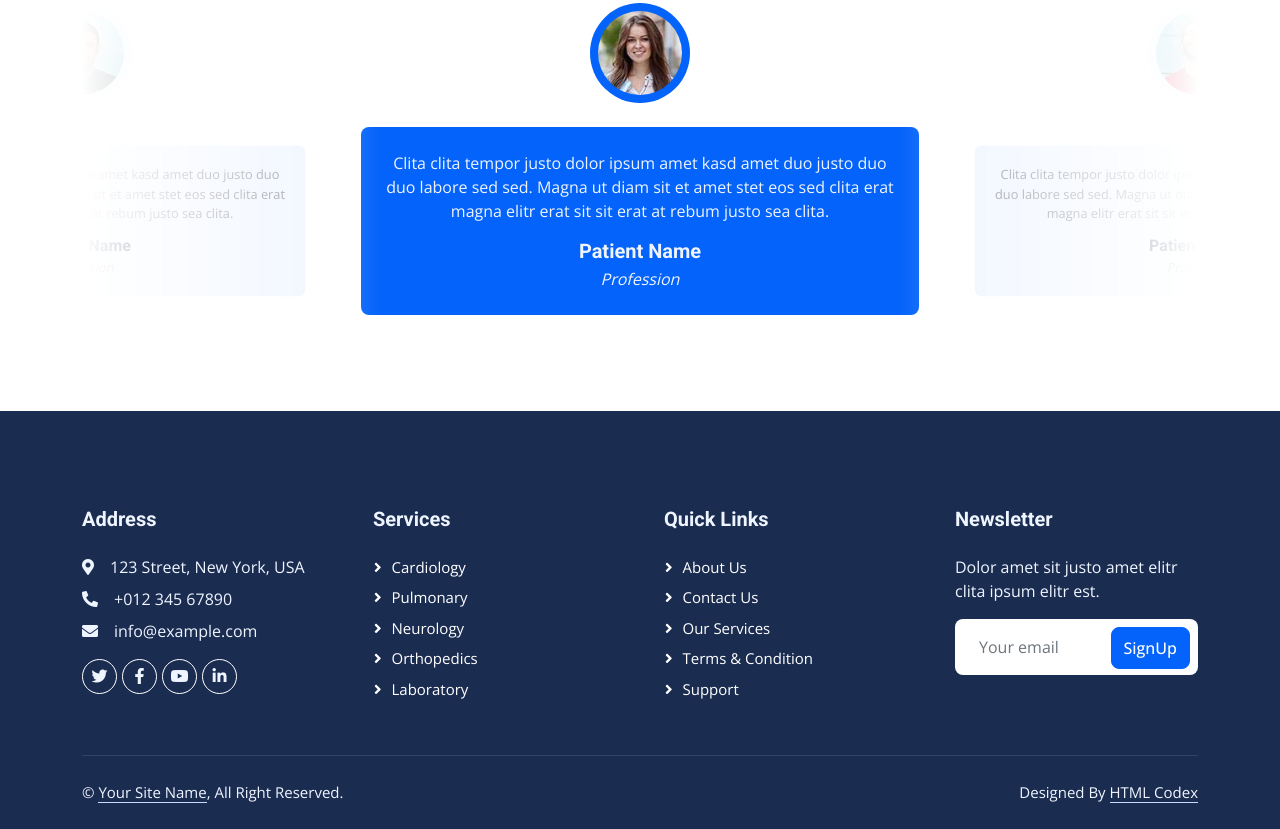
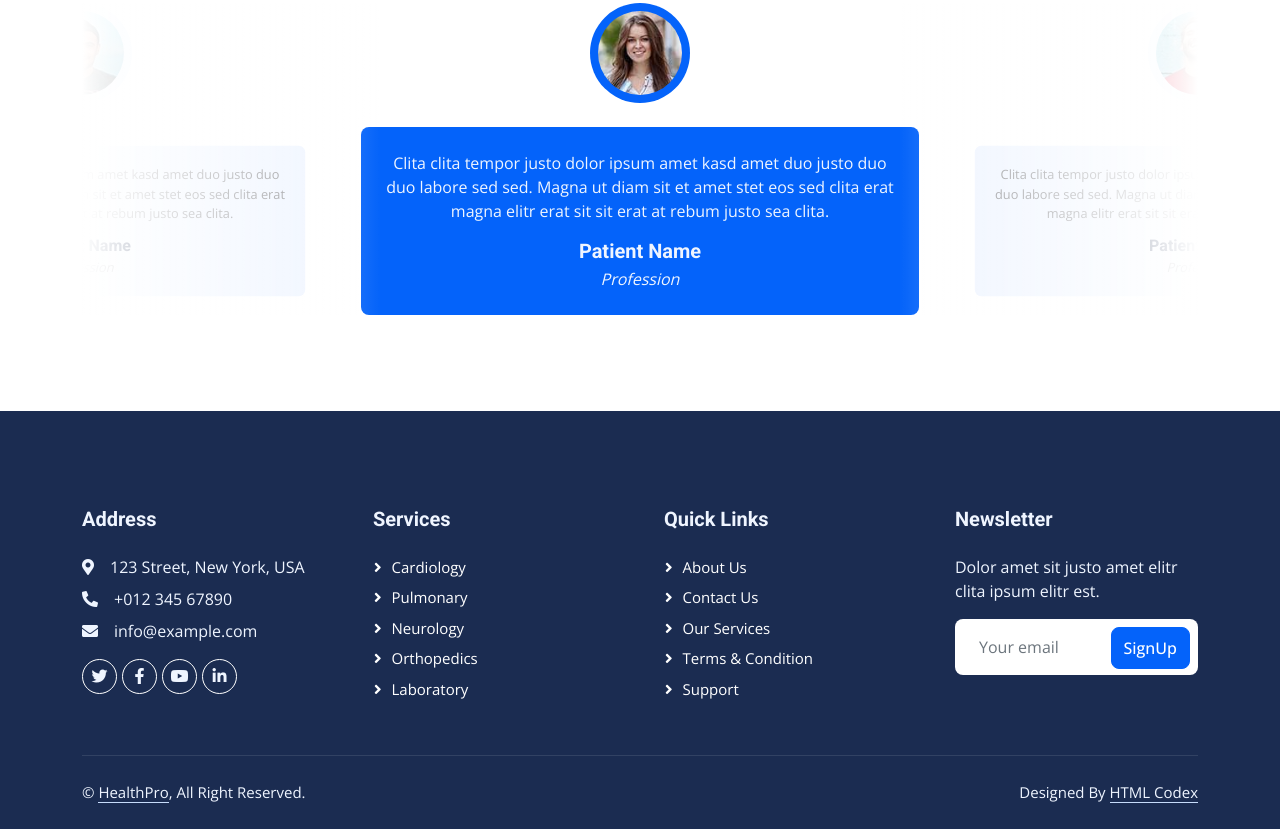
Before and after one commit to Sana0203/healthPro, a plain HTML site: page index.html in a window 1280 px wide. Shown: the part 4591-5420 px from the top of the page. Drawn offline with nearby package versions, Linux system fonts and the light colour scheme.

Commit message:
Copyright Claim Edited...

```diff
--- a/index.html
+++ b/index.html
@@ -562,7 +562,7 @@
             <div class="copyright">
                 <div class="row">
                     <div class="col-md-6 text-center text-md-start mb-3 mb-md-0">
-                        &copy; <a class="border-bottom" href="#">Your Site Name</a>, All Right Reserved.
+                        &copy; <a class="border-bottom" href="#">HealthPro</a>, All Right Reserved.
                     </div>
                     <div class="col-md-6 text-center text-md-end">
                         <!--/*** This template is free as long as you keep the footer author’s credit link/attribution link/backlink. If you'd like to use the template without the footer author’s credit link/attribution link/backlink, you can purchase the Credit Removal License from "https://htmlcodex.com/credit-removal". Thank you for your support. ***/-->
```
